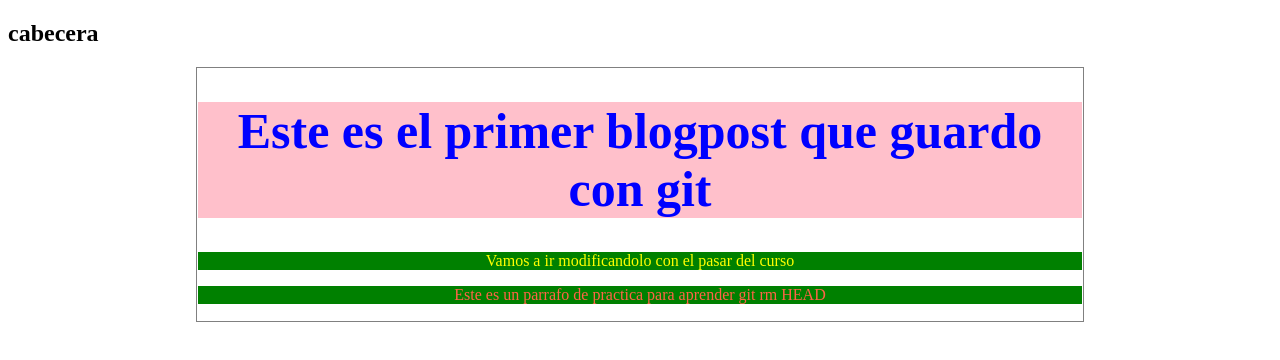
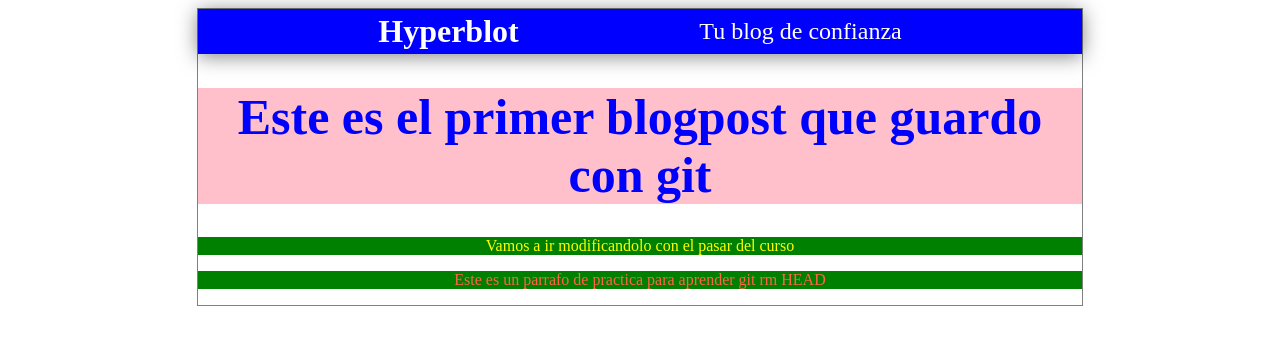
Before and after one commit to Delgadojonatan/Hyperblog-de-prueba, a plain HTML site: page index.html in a window 1280 px wide. Drawn offline with Linux system fonts and the light colour scheme.

Commit message:
Finalizada la cabecera con diseño azul

```diff
--- a/css/estilos.css
+++ b/css/estilos.css
@@ -15,10 +15,31 @@ p{
 
 }
 
+.cabecera{
+    display: flex;
+    justify-content: space-evenly;
+    background-color: blue;
+    align-items: center;
+    height: 45px;
+    width: 100%;
+    box-shadow: 0px 2px 20px 0px rgba(0, 0, 0, 0.5);
+
+}
+
+h2{
+    color: white;
+    font-size: 2em;
+
+}
+
+span{
+    color: white;
+    font-size: 1.5em;
+}
+
 .container{
     border: 1px solid grey;
     text-align: center;
     width: 70%;
     margin: 0 auto;
-    padding: 1px;
 }
--- a/index.html
+++ b/index.html
@@ -7,10 +7,11 @@
     <link rel="stylesheet" href="css/estilos.css">
 </head>
 <body>
-    <div class="cabecera">
-        <h2>cabecera</h2>
-    </div>
     <div class="container">
+        <div class="cabecera">
+            <h2>Hyperblot</h2>
+            <span>Tu blog de confianza</span>
+        </div>
         <h1>Este es el primer blogpost que guardo con git</h1>
         <p>Vamos a ir modificandolo con el pasar del curso</p>
         <p class="prueba">Este es un parrafo de practica para aprender git rm HEAD</p>
```
